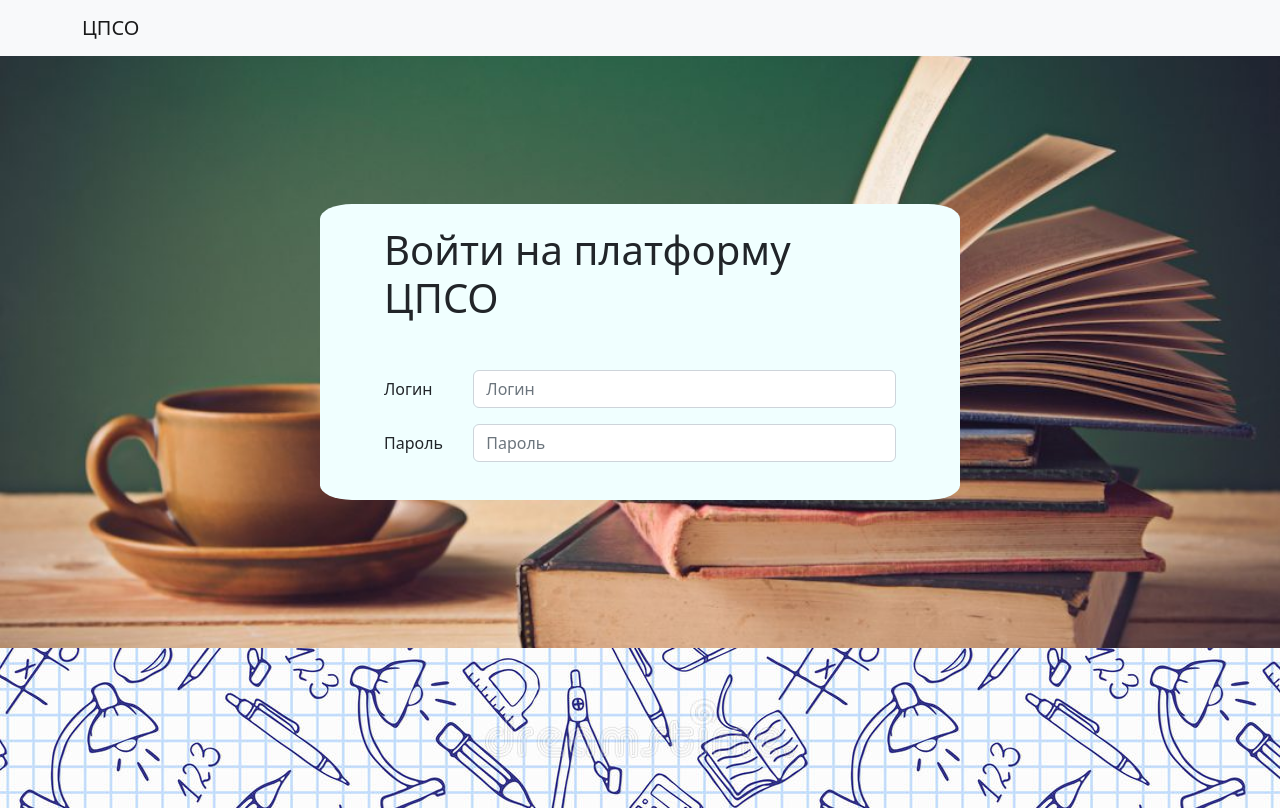
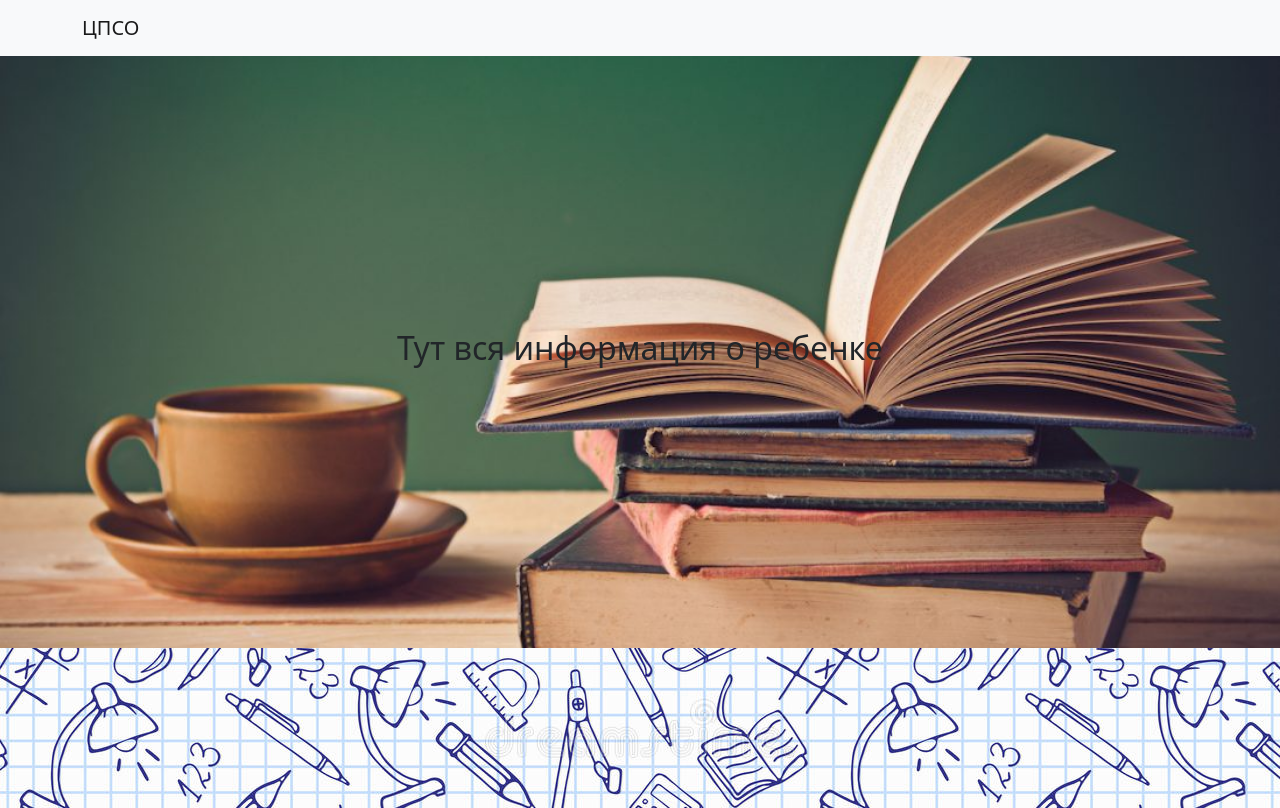
Before and after one commit to senak322/cpso, a React (Create React App) app: page /home in a window 1280 px wide. Built offline with nearby package versions, Linux system fonts and the light colour scheme.

Commit message:
add form and roaters

```diff
--- a/package.json
+++ b/package.json
@@ -10,7 +10,7 @@
     "react": "^18.2.0",
     "react-bootstrap": "^2.5.0",
     "react-dom": "^18.2.0",
-    "react-router-dom": "^6.4.3",
+    "react-router-dom": "^5.3.4",
     "react-scripts": "5.0.1",
     "web-vitals": "^2.1.4"
   },
--- a/src/App.js
+++ b/src/App.js
@@ -1,17 +1,39 @@
 import React from 'react';
 import { BrowserRouter, Route, Switch, Redirect } from 'react-router-dom';
-import { Button } from 'react-bootstrap';
+
 import 'bootstrap/dist/css/bootstrap.min.css';
-import Header from './components/Header/Header.js';
-import Main from './components/Main/Main.js';
-import Footer from './components/Footer/Footer.js';
+import Header from './components/Header.js';
+import './App.css';
+import book from './images/book.jpg';
+import Footer from './components/Footer.js';
+import FormContainer from './components/FormContainer.js';
+import Home from './components/Home.js';
+import ProtectedRoute from './components/ProtectedRoute.js';
 
 function App() {
+
+  const [loggedIn, setLoggedIn] = React.useState(true)
+
+  function handleLogin(e) {
+    e.preventDefault()
+  }
+
   return (
     <BrowserRouter>
-      <Header></Header>
-      <Main></Main>
-      <Footer></Footer>
+      <Header />
+      <main className="main" style={{ backgroundImage: `url(${book})` }}>
+        <Switch>
+
+          <Route exact path="/">
+            <FormContainer handleLogin={handleLogin} />
+          </Route>
+          <ProtectedRoute path="/home"
+            component={Home} loggedIn={loggedIn}
+          />
+
+        </Switch>
+      </main>
+      <Footer />
     </BrowserRouter>
   )
 }
--- a/src/components/Footer/Footer.js
+++ b/src/components/Footer.js
@@ -1,6 +1,6 @@
 import React from 'react';
-import penpict from '../../images/penpict.jpg';
-import './Footer.css';
+import penpict from '../images/penpict.jpg';
+import '../styles/Footer.css';
 
 function Footer(params) {
     return (
--- a/src/components/Form/Form.js
+++ b/src/components/FormContainer.js
@@ -1,23 +1,26 @@
 import React from 'react';
-import './Form.css';
+import '../styles/Form.css';
 import Col from 'react-bootstrap/Col';
 import Form from 'react-bootstrap/Form';
 import Row from 'react-bootstrap/Row';
+import Button from 'react-bootstrap/Button';
 
 
-function FormContainer() {
+
+function FormContainer(props) {
+
     return (
         <div className="form__container">
 
             <div className="form__wrapper">
                 <h1 className="form__title">Войти на платформу ЦПСО</h1>
-                <Form className="form">
-                    <Form.Group as={Row} className="mb-3" controlId="formPlaintextPassword">
+                <Form className="form" onSubmit={props.handleLogin}>
+                    <Form.Group as={Row} className="mb-3" controlId="formPlaintextLogin">
                         <Form.Label column sm="2">
                             Логин
                         </Form.Label>
                         <Col sm="10">
-                            <Form.Control type="password" placeholder="Логин" />
+                            <Form.Control type="text" placeholder="Логин" />
                         </Col>
                     </Form.Group>
                     <Form.Group as={Row} className="mb-3" controlId="formPlaintextPassword">
@@ -28,7 +31,9 @@ function FormContainer() {
                             <Form.Control type="password" placeholder="Пароль" />
                         </Col>
                     </Form.Group>
+                    <Button type="submit" className="mt-3">Войти</Button>{' '}
                 </Form>
+
             </div>
         </div>
     )
--- a/src/components/Header/Header.js
+++ b/src/components/Header.js
@@ -1,5 +1,5 @@
 import React from 'react';
-import './Header.css';
+
 import Container from 'react-bootstrap/Container';
 import Navbar from 'react-bootstrap/Navbar';
 
--- a/src/components/Header/Header.css
+++ /dev/null
@@ -1,3 +0,0 @@
-.header {
-
-}
--- /dev/null
+++ b/src/components/Home.js
@@ -0,0 +1,11 @@
+import React from 'react';
+
+function Home(params) {
+    return (
+        <section className="home" >
+        <h2>Тут вся информация о ребенке</h2>
+        </section>
+    )
+}
+
+export default Home;
--- a/src/components/Main/Main.js
+++ /dev/null
@@ -1,14 +0,0 @@
-import React from 'react';
-import book from '../../images/book.jpg';
-import './Main.css';
-import FormContainer from '../Form/Form.js'
-
-function Main(params) {
-    return (
-        <main className="main" style={{backgroundImage: `url(${book})`}}>
-        <FormContainer></FormContainer>
-        </main>
-    )
-}
-
-export default Main;
--- /dev/null
+++ b/src/components/ProtectedRoute.js
@@ -0,0 +1,13 @@
+import React from 'react';
+import { Route, Redirect } from "react-router-dom";
+
+const ProtectedRoute = ({ component: Component, ...props  }) => {
+  return (
+    <Route>
+      {
+        () => props.loggedIn ? <Component {...props} /> : <Redirect to="./" />
+      }
+    </Route>
+)}
+
+export default ProtectedRoute;
--- a/src/components/Form/Form.css
+++ b/src/styles/Form.css
@@ -1,7 +1,7 @@
 .form__container {
-    width: 50%;
+
     background-color: azure;
-    height: 50%;
+
     border-radius: 5%;
     display: flex;
     justify-content: center;
@@ -13,6 +13,7 @@
     flex-direction: column;
     align-items: center;
     justify-content: center;
+    padding: 20px 10px;
 }
 
 .form {
```
Also changed, not shown: src/App.css (renamed from src/components/Main/Main.css), src/styles/Footer.css (renamed from src/components/Footer/Footer.css), 1 other file (tests, documents, lock files or other folders).
